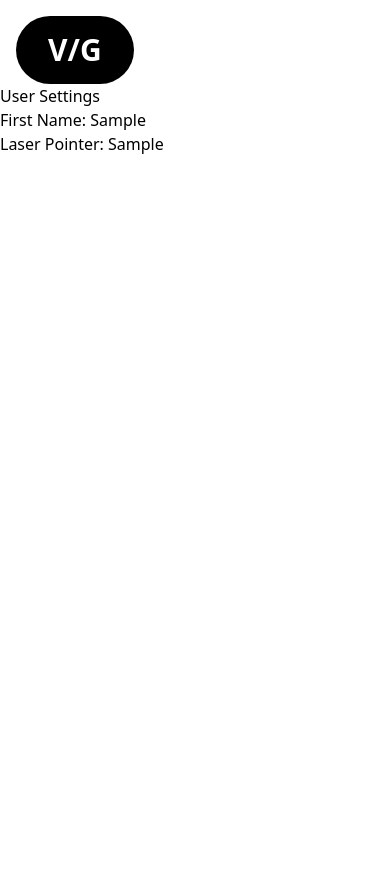
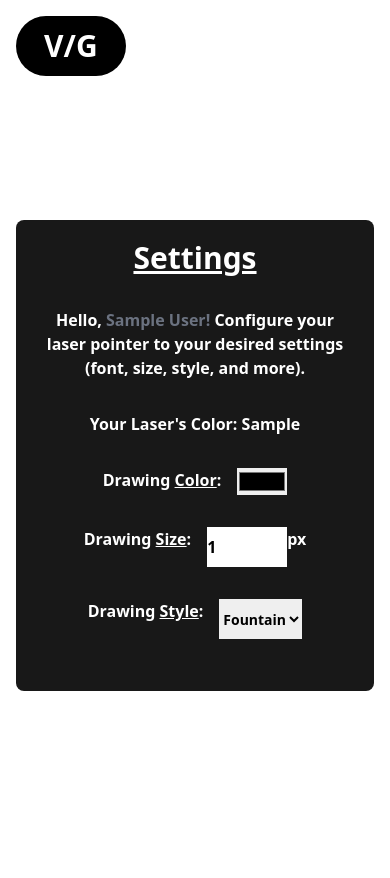
Before and after one commit to aidanvancil/virtual_graffiti, a Django app: template app/templates/settings.html in a window 390 px wide. Before the commit the page ends 154 px from the top, so only its background shows below. Run offline with Django 4.2, Linux system fonts and the light colour scheme; the template is opened without the code that fills it: most values are stand-ins (such as "Sample title", 1, 10 or a date in 2020); some libraries are stand-ins or nearby versions.

Commit message:
add-on: dynamic selection
Incorporated multiple laser options, changed background templates, and breakpoints for login and errors page (2/2).

```diff
--- a/app/templates/base.html
+++ b/app/templates/base.html
@@ -11,7 +11,7 @@
 
 	<body class="overflow-hidden {% if gradient %} bg-gradient-to-b from-[{{from_gradient}}] to-[{{to_gradient}}] {% endif %}">
 		<header>
-			<button class="mx-4 mt-4 py-4 px-8 bg-black text-white font-bold text-3xl rounded-full"><a href="/">V/G</a></button>
+			<button class="mx-4 mt-4 py-3 px-7 bg-black text-white font-bold text-3xl rounded-full"><a href="/">V/G</a></button>
 		</header>
 
 		<main class="">
--- a/app/templates/errors.html
+++ b/app/templates/errors.html
@@ -5,7 +5,7 @@
 {% block content %}
 <div class="flex items-center justify-center h-screen mt-[-5vh]">
     <div class="p-5 px-5 w-full md:w-1/2 lg:w-1/3 h-2/5 bg-black rounded-lg flex flex-col items-center">
-        <div class="p-5 px-5 w-full h-full bg-gray-500 rounded-lg flex flex-col items-center text-white font-bold">
+        <div class="p-5 px-5 w-full h-full bg-[#777777] rounded-lg flex flex-col items-center text-white font-bold">
             <h1 class="text-center underline text-3xl md:text-5xl text-black">404 ERROR</h1>
 
             <div class="mt-8 text-base md:text-lg lg:text-lg sm:block hidden">
--- a/app/templates/settings.html
+++ b/app/templates/settings.html
@@ -3,9 +3,49 @@
 {% block title %}User Settings{% endblock %}
 
 {% block content %}
-<div>
-    <h1>User Settings</h1>
-    <p>First Name: {{ first_name }}</p>
-    <p>Laser Pointer: {{ laser_pointer }}</p>
+<div class="flex items-center justify-center h-screen mt-[-5vh]">
+    <div class="p-5 px-5 w-11/12 md:w-1/2 lg:w-1/3 sm:h-3/5 h-auto bg-[#181818] rounded-lg flex flex-col items-center text-white font-bold">
+            <h1 class="text-center underline text-3xl md:text-5xl">Settings</h1>
+            <div>
+                <div class="mb-8 mt-8 flex space-x-4 justify-center max-w-xs text-center">
+                    <p for="first_name">Hello, <span class="text-gray-500 font-bold"> {{ first_name }} {{ last_name }}!</span> Configure your laser pointer to your desired settings (font, size, style, and more).</p>
+                </div>
+
+                <div class="mb-8 flex space-x-4 justify-center">
+                    <label for="laser" class="text-white">
+                        Your Laser's Color:
+                        <span class="{% if laser_pointer == 'Red' %}text-red-500{% elif laser_pointer == 'Green' %}text-green-500{% elif laser_pointer == 'Purple' %}text-purple-500{% endif %}">
+                            {{ laser_pointer }}
+                        </span>
+                    </label>
+                </div>
+
+                <div>
+                    <!-- Drawing Color Dropdown -->
+                    <div class="mb-8 flex space-x-4 justify-center">
+                        <label for="drawing_color">Drawing <span class="underline">Color</span>:</label>
+                        <input type="color" id="drawing_color" name="drawing_color" value="{% if laser_pointer == 'Green' %}#00ff00{% elif laser_pointer == 'Purple' %}#800080{% elif laser_pointer == 'Red' %}#ff0000{% endif %}" class="ml-2" />
+                    </div>
+
+
+
+                    <!-- Drawing Size Input -->
+                    <div class="mb-8 flex space-x-4 justify-center">
+                        <label for="drawing_size">Drawing <span class="underline">Size</span>:</label>
+                        <input class="w-20 h-10 text-black font-bold" type="number" id="drawing_size" name="drawing_size" min="1" max="200" value="{{ default_size }}" class="ml-2" /> px
+                    </div>
+
+                    <!-- Drawing Style Dropdown -->
+                    <div class="mb-8 flex space-x-4 justify-center">
+                        <label for="drawing_style">Drawing <span class="underline">Style</span>:</label>
+                        <select id="drawing_style" name="drawing_style" class="ml-2 text-black font-bold text-sm h-10">
+                            <option value="fountain" {% if selected_style == 'fountain' %}selected{% endif %}>Fountain</option>
+                            <option value="pencil" {% if selected_style == 'pencil' %}selected{% endif %}>Pencil</option>
+                            <!-- Add more options as needed -->
+                        </select>
+                    </div>
+                </div>
+            </div>
+    </div>
 </div>
 {% endblock %}
--- a/virtual_graffiti/views.py
+++ b/virtual_graffiti/views.py
@@ -20,7 +20,7 @@ def errors(request):
 def settings(request, user_identifier):
     try:
         user_identifier_decoded = base64.b64decode(user_identifier).decode('utf-8')
-        first_name, laser_pointer = user_identifier_decoded.split('_')
+        first_name, last_name, laser_pointer = user_identifier_decoded.split('_')
     except:
         return errors(request)
 
@@ -29,6 +29,7 @@ def settings(request, user_identifier):
         'from_gradient': '#74EE15',
         'to_gradient': '#F000FF',
         'first_name': first_name,
+        'last_name': last_name,
         'laser_pointer': laser_pointer,
     }
 
@@ -37,9 +38,10 @@ def settings(request, user_identifier):
 def signup(request):
     if request.method == 'POST':
         first_name = request.POST.get('firstname')
+        last_name = request.POST.get('lastname')
         laser_pointer = request.POST.get('laser')
 
-        base64_user_identifier = base64.b64encode(f"{first_name}_{laser_pointer}".encode('utf-8')).decode('utf-8')
+        base64_user_identifier = base64.b64encode(f"{first_name}_{last_name}_{laser_pointer}".encode('utf-8')).decode('utf-8')
         redirect_url = f"http://{HOST}/settings/{base64_user_identifier}"
 
         qr = qrcode.QRCode(
```
Also changed, not shown: app/templates/login.html (+23 -9 lines), app/templates/signup.html (+7 -8 lines).
